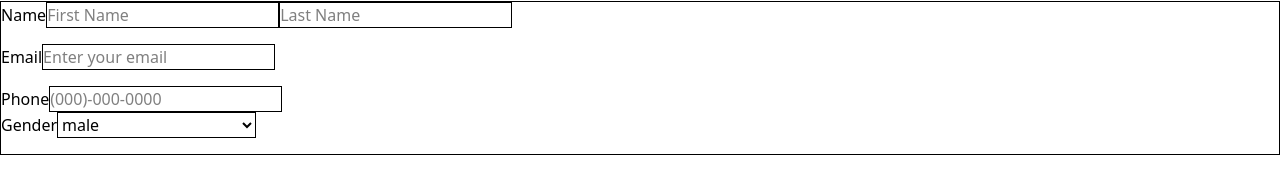
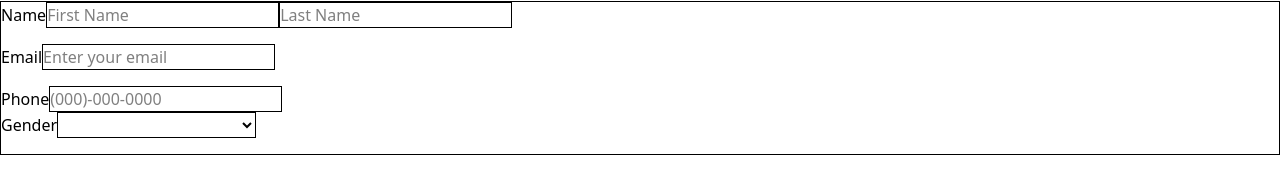
Before and after one commit to NS-25/react-components, a React (Vite) app: page / in a window 1280 px wide. Shown: the part 171-364 px from the top of the page. Built offline with nearby package versions, Linux system fonts and the light colour scheme.

Commit message:
added some code in gender

```diff
--- a/src/components/UserProfileForm.jsx
+++ b/src/components/UserProfileForm.jsx
@@ -48,6 +48,7 @@ const UserProfileForm = () => {
               Gender
               <label />
               <select name="gender" className="border">
+                <option value="" selected></option>
                 <option value="male">male</option>
                 <option value="female">female</option>
                 <option value="other">Other</option>
```
